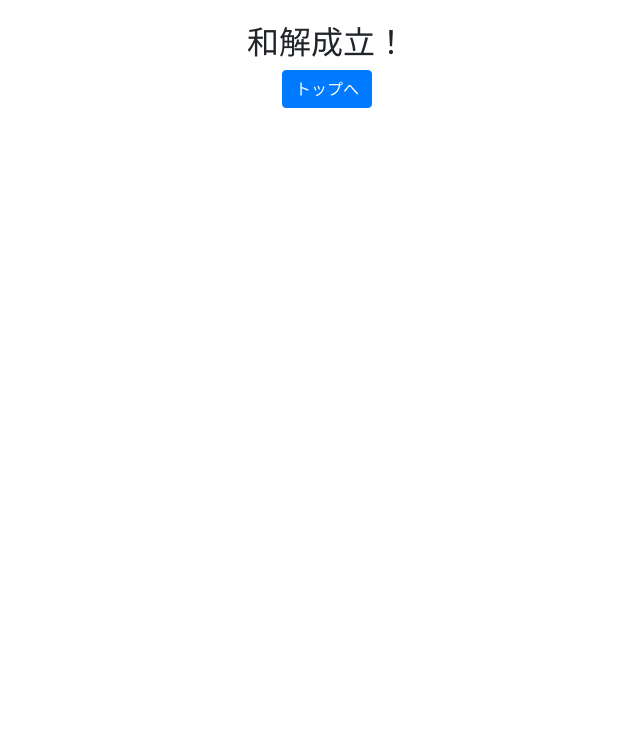
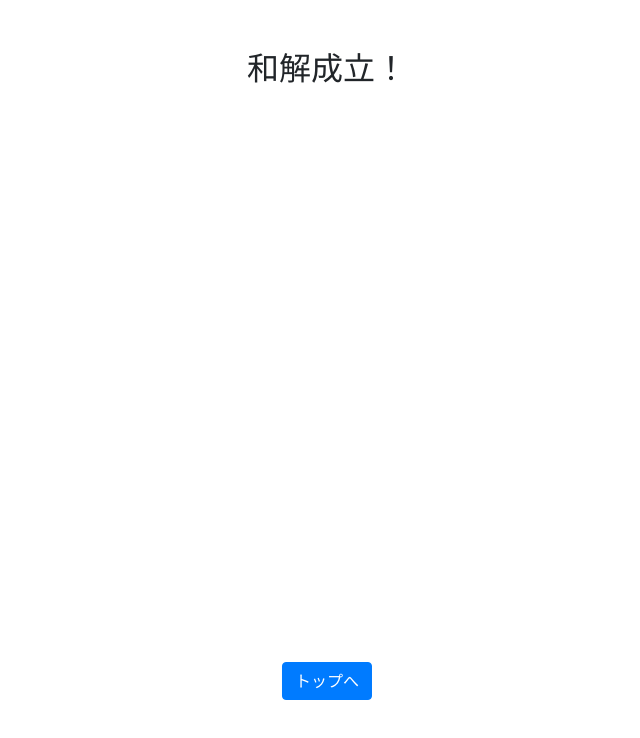
Before and after one commit to uyupun-archive/duel, a Nuxt app: page /complete in a window 1280 px wide. Shown: the top 738 px of the page, without its empty margins (313-953 px from the left). Built offline with nearby package versions, Linux system fonts and the light colour scheme.

Commit message:
modify complete

```diff
--- a/pages/complete/index.vue
+++ b/pages/complete/index.vue
@@ -1,8 +1,28 @@
 <template>
-  <div class="mt-4">
+  <div class="section">
     <h2 class="h2">和解成立！</h2>
     <router-link to="/">
-      <button type="button" class="btn btn-primary">トップへ</button>
+      <button type="button" class="btn btn-primary btn-position">トップへ</button>
     </router-link>
   </div>
 </template>
+
+<style lang="scss" scoped>
+.section {
+  height: 100vh;
+  overflow: hidden;
+  position: relative;
+}
+
+.h2 {
+  padding-top: 50px;
+}
+
+.btn-position {
+  display: inline-block;
+  position: absolute;
+  bottom: 100px;
+  left: 50%;
+  transform: translateX(-50%);
+}
+</style>
```
